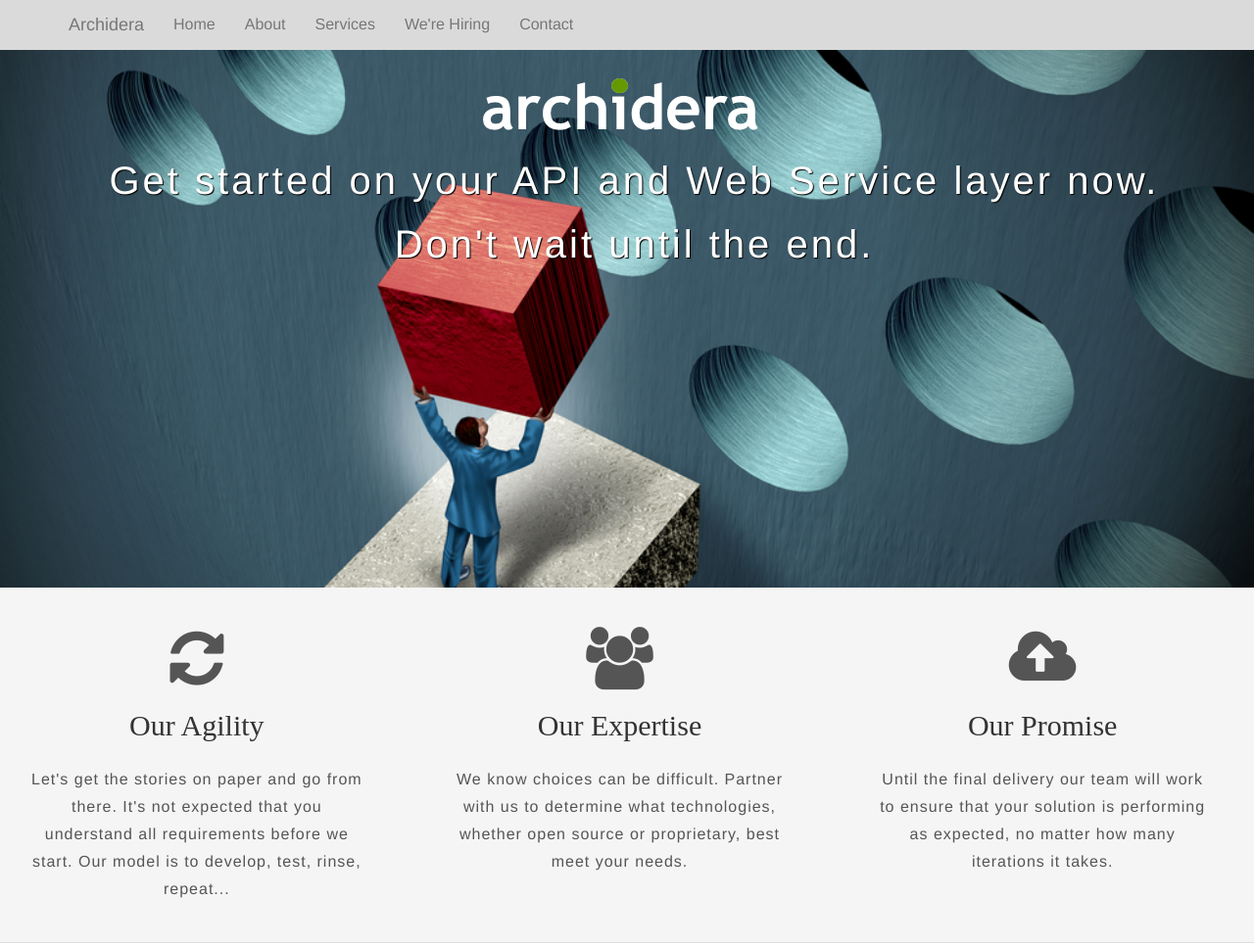
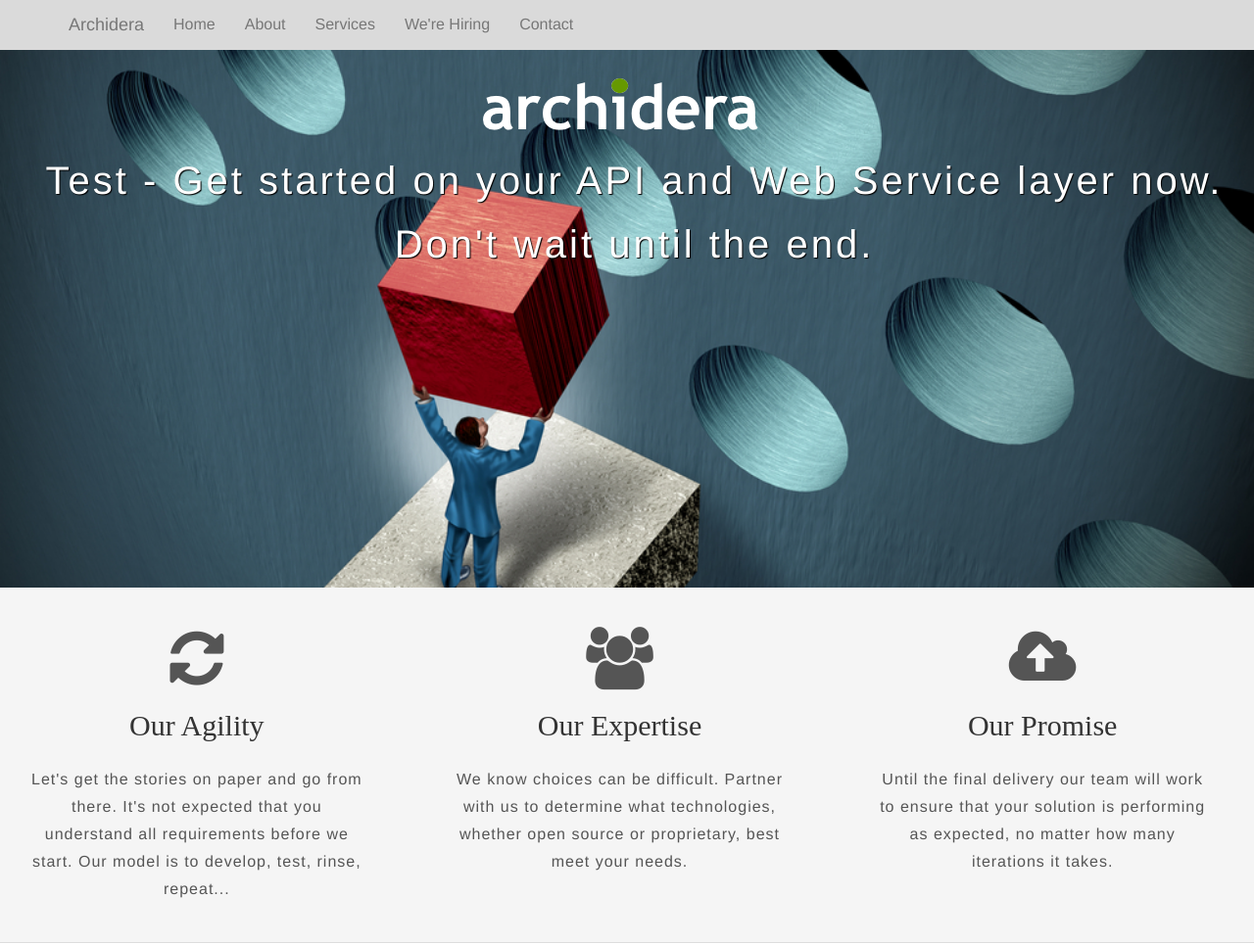
Before and after one commit to jason-archidera/companysitev2, a website: page app/index.html in a window 1280 px wide. Shown: the top 965 px of the page at 98% size. Drawn offline with nearby package versions, Linux system fonts and the light colour scheme.

Commit message:
testing new branch and codeship.io

```diff
--- a/app/index.html
+++ b/app/index.html
@@ -60,7 +60,7 @@
     <div id="headerwrap">
         <header class="clearfix">
           <div class="img-responsive"><img src="assets/img/archidera_logo_white.png" alt=""></div>
-          <p>Get started on your API and Web Service layer now. </p>
+          <p>Test - Get started on your API and Web Service layer now. </p>
           <p>Don't wait until the end.</p>
       </header>
     </div><!-- /headerwrap -->
```
